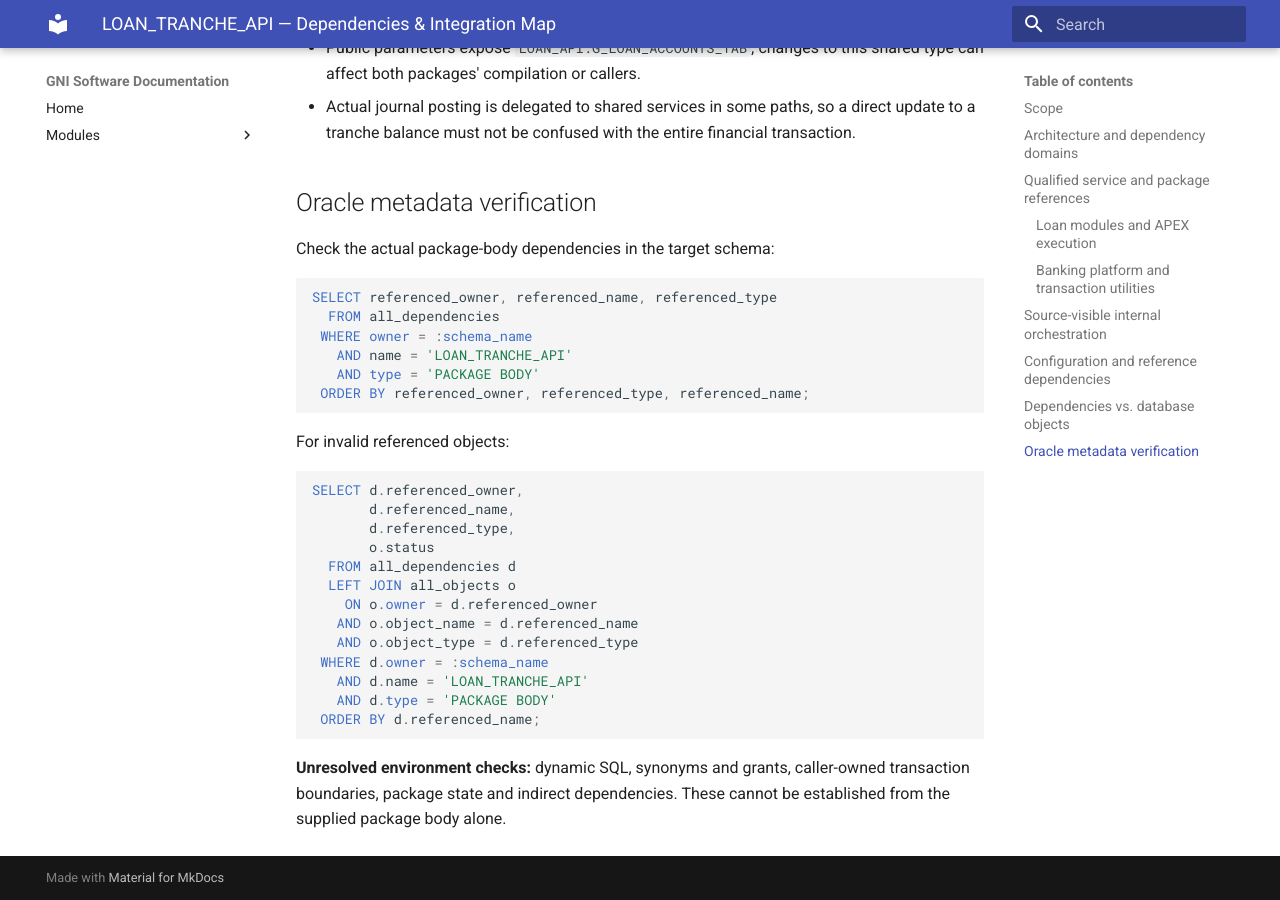
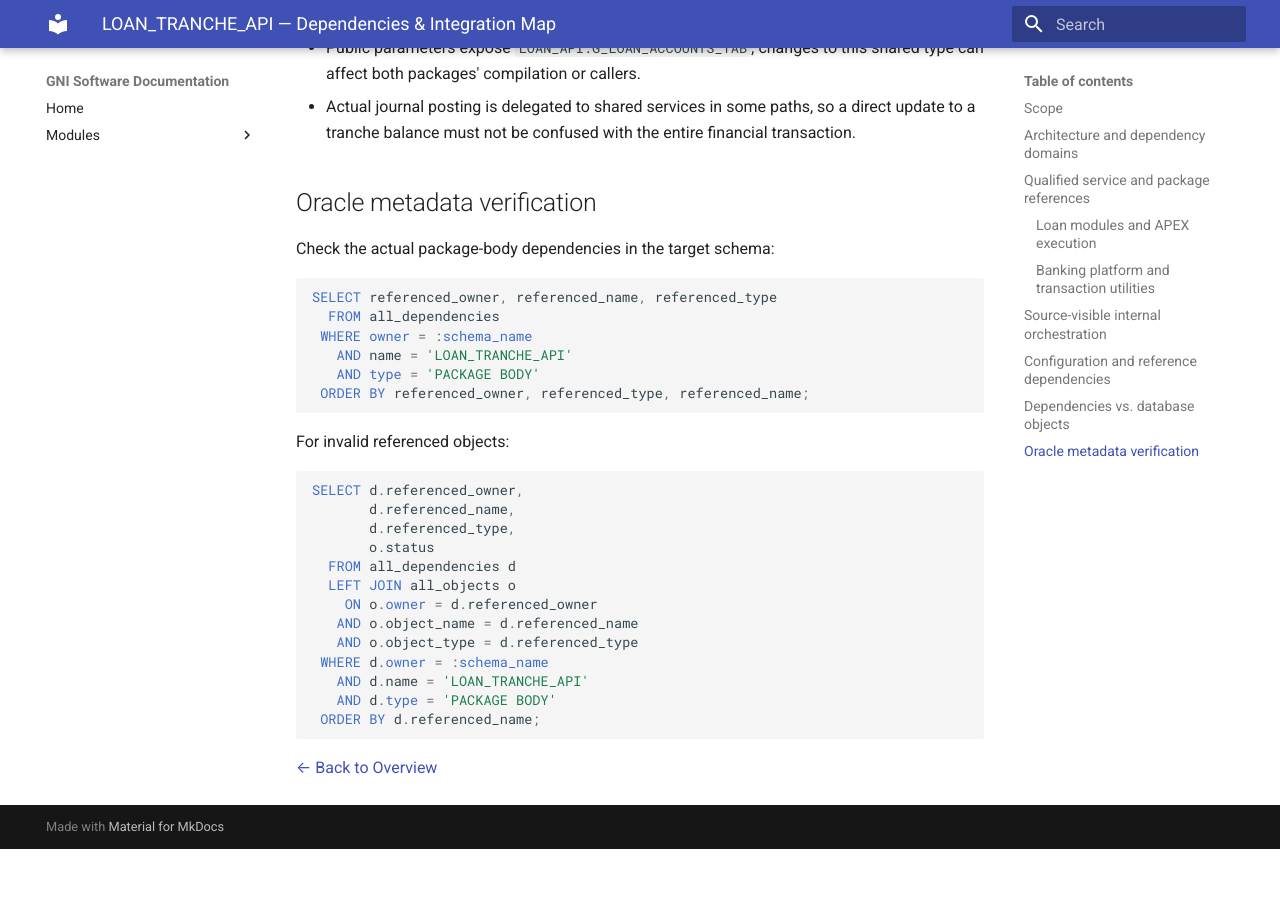
Before and after one commit to SadayCb/gni-documentation-poc9.0, an MkDocs documentation site: the page built from docs/modules/loan-management/loan-tranche-api/dependencies.md, in a window 1280 px wide and 900 px high, scrolled down 3463 px. Built offline with MkDocs 1.6.1 and Material for MkDocs 9.7.7, drawn with Linux system fonts in a browser that asks for light colours; after the commit the page ends 4312 px from its top, so only the background shows below that; some of the changed text lies outside the part shown.

Commit message:
Update dependencies.md

````diff
--- a/docs/modules/loan-management/loan-tranche-api/dependencies.md
+++ b/docs/modules/loan-management/loan-tranche-api/dependencies.md
@@ -1,6 +1,6 @@
 # LOAN_TRANCHE_API — Dependencies & Integration Map
 
-[← Overview](README.md) · [API Reference](api-reference.md) · [Data Model](data-model.md)
+[← Back to Overview](README.md)
 
 ## Scope
 
@@ -115,4 +115,4 @@ SELECT d.referenced_owner,
  ORDER BY d.referenced_name;
 ```
 
-**Unresolved environment checks:** dynamic SQL, synonyms and grants, caller-owned transaction boundaries, package state and indirect dependencies. These cannot be established from the supplied package body alone.
+[← Back to Overview](README.md)
````
